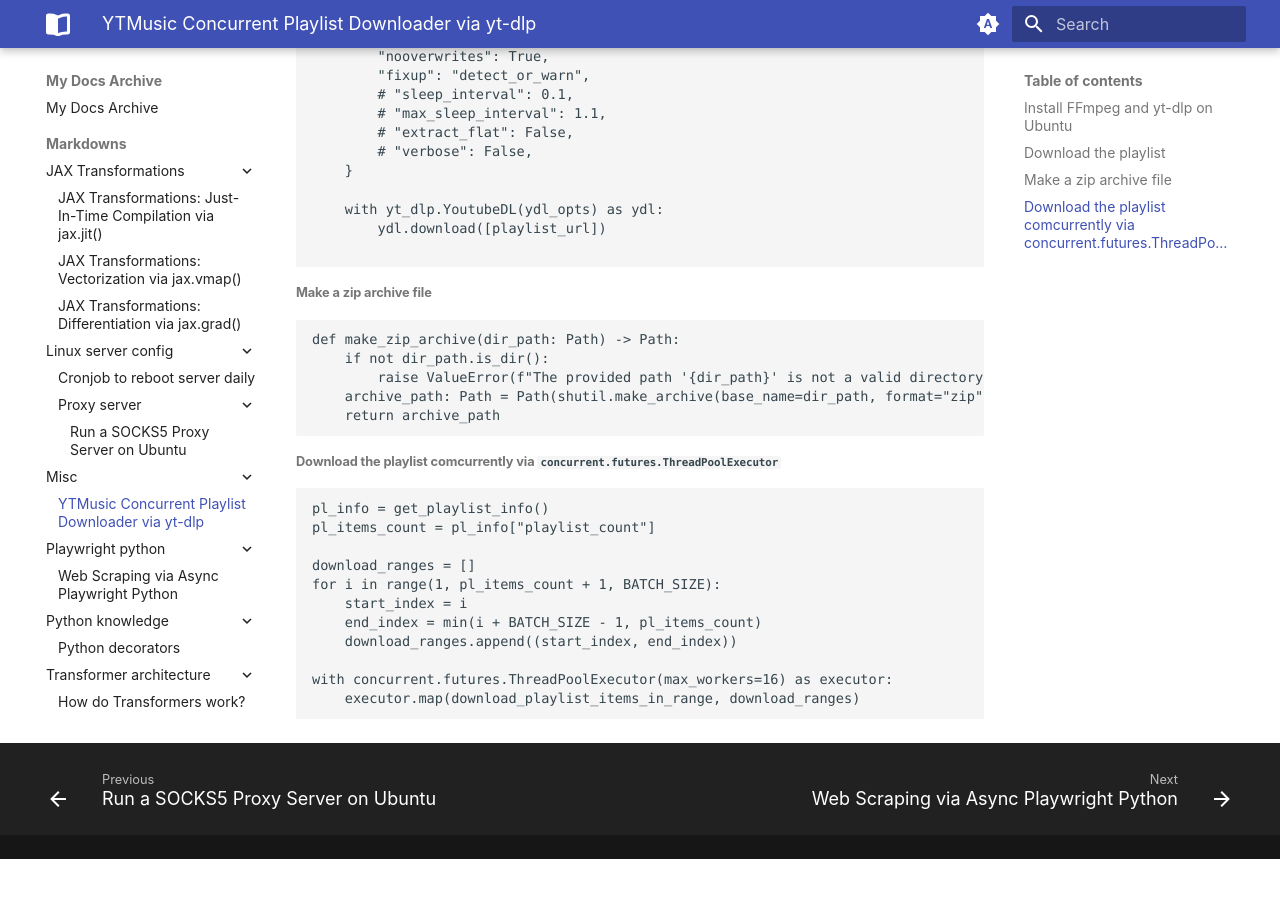
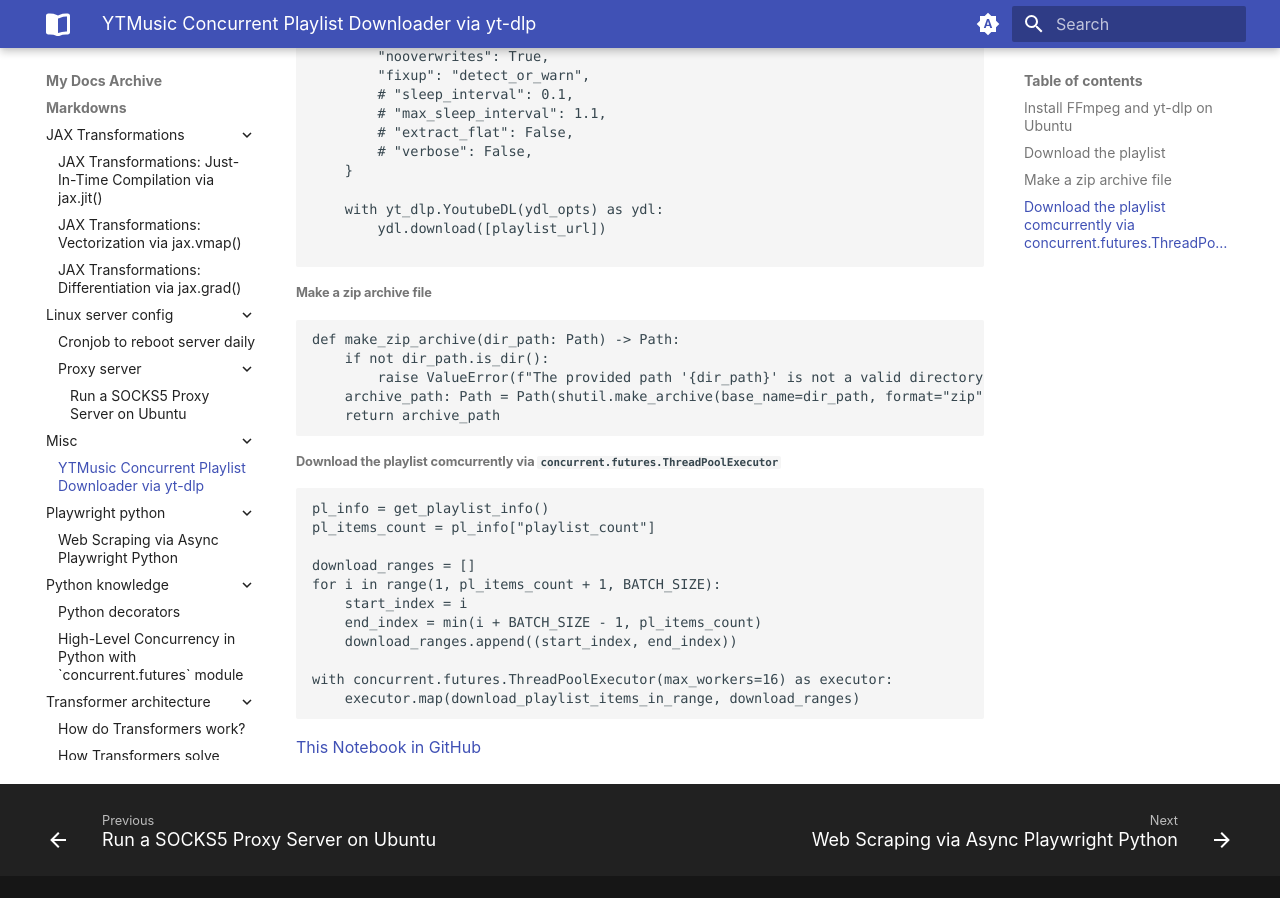
Before and after one commit to 1pawn0/1pawn0.github.io, an MkDocs documentation site: the page built from docs/markdowns/misc/youtube-music-playlist-downloader-yt-dlp.md, in a window 1280 px wide and 900 px high, scrolled down 1440 px. Built offline with MkDocs 1.6.1 and Material for MkDocs 9.7.7, drawn with Linux system fonts in a browser that asks for light colours; some web fonts are replaced; plug-ins that fetch from the network failed and are left out; before the commit the page ends 2299 px from its top, so only the background shows below that.

Commit message:
Update youtube-music-playlist-downloader-yt-dlp.md

````diff
--- a/docs/markdowns/misc/youtube-music-playlist-downloader-yt-dlp.md
+++ b/docs/markdowns/misc/youtube-music-playlist-downloader-yt-dlp.md
@@ -114,3 +114,5 @@
 with concurrent.futures.ThreadPoolExecutor(max_workers=16) as executor:
     executor.map(download_playlist_items_in_range, download_ranges)
 ```
+
+[This Notebook in GitHub](https://github.com/1pawn0/YTMusic-Concurrent-Playlist-Downloader-via-yt-dlp/blob/main/YTMusic_Concurrent_Playlist_Downloader_via_yt_dlp.ipynb)
````
Also changed, not shown: docs/markdowns/python-knowledge/python-high-level-concurrency-with-concurrent-futures.md (added, +12 -0 lines).
